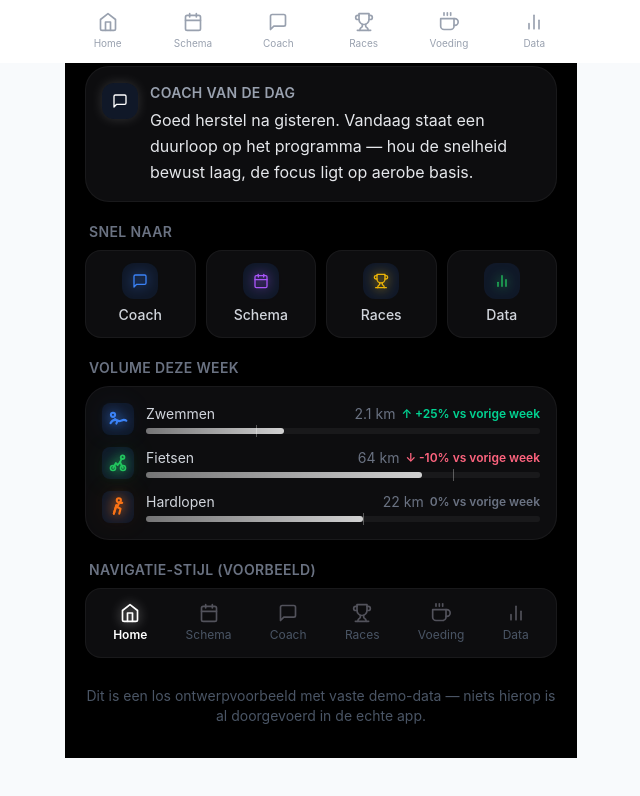
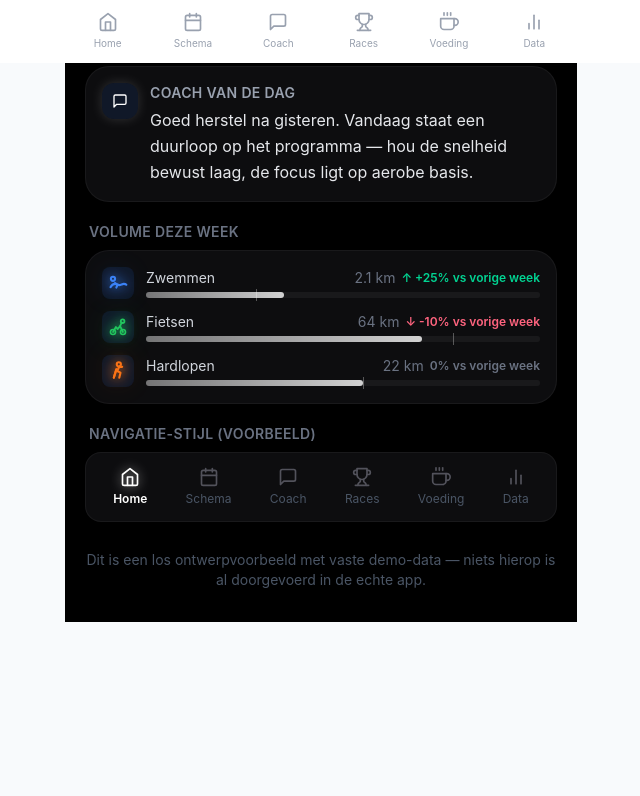
Before and after one commit to TacoMulder1971/sportcoach-AI, a Next.js app: page /ontwerp-voorbeeld in a window 1280 px wide. Shown: the part 737-1533 px from the top of the page, without its empty margins (319-959 px from the left). After the commit the page ends 1423 px from the top, so only its background shows below. Built offline with nearby package versions, Linux system fonts and the light colour scheme.

Commit message:
Verwijder Snel naar-sectie uit ontwerpvoorbeeld

```diff
--- a/src/app/ontwerp-voorbeeld/page.tsx
+++ b/src/app/ontwerp-voorbeeld/page.tsx
@@ -132,29 +132,6 @@ export default function DesignVoorbeeld() {
           </div>
         </div>
 
-        {/* Snel naar — neon glow-stijl zoals SportIcon */}
-        <div>
-          <p className="text-gray-500 text-sm font-semibold uppercase tracking-wide mb-2 px-1">Snel naar</p>
-          <div className="grid grid-cols-4 gap-2.5">
-            {[
-              { label: 'Coach', Icon: IconChat, color: '#3b82f6' },
-              { label: 'Schema', Icon: IconCalendar, color: '#a855f7' },
-              { label: 'Races', Icon: IconTrophy, color: '#eab308' },
-              { label: 'Data', Icon: IconData, color: '#22c55e' },
-            ].map((a) => (
-              <div key={a.label} className="bg-[#0d0d0f] rounded-2xl p-3 border border-white/5 flex flex-col items-center text-center gap-1.5">
-                <div className="w-9 h-9 rounded-xl bg-gray-900 flex items-center justify-center">
-                  <a.Icon
-                    className="w-4 h-4"
-                    style={{ color: a.color, filter: `drop-shadow(0 0 6px ${a.color})` }}
-                  />
-                </div>
-                <p className="text-gray-300 text-sm font-medium">{a.label}</p>
-              </div>
-            ))}
-          </div>
-        </div>
-
         {/* Volume per sport — met bestaande SportIcon's, incl. vergelijking met vorige week */}
         <div>
           <p className="text-gray-500 text-sm font-semibold uppercase tracking-wide mb-2 px-1">Volume deze week</p>
```
